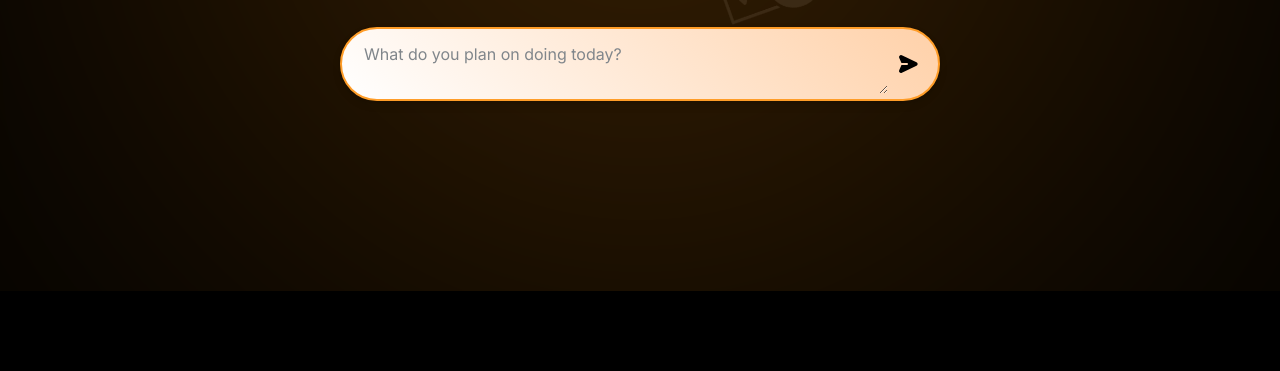
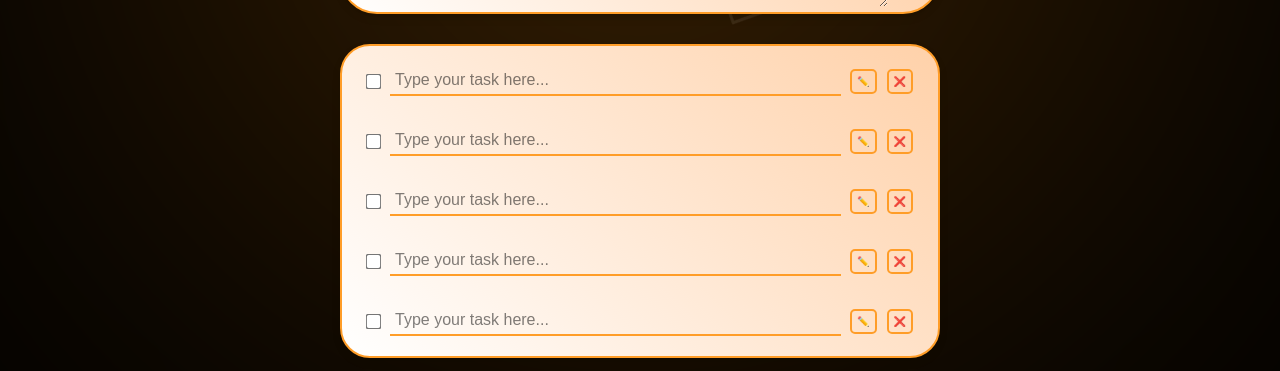
Before and after one commit to jaimzh/taskgpt_frontend, a plain HTML site: page index.html in a window 1280 px wide. Shown: the part 509-880 px from the top of the page. Before the commit the page ends 800 px from the top, so only its background shows below. Drawn offline with Linux system fonts and the light colour scheme.

Commit message:
todolist card added

```diff
--- a/index.html
+++ b/index.html
@@ -41,7 +41,67 @@
 
                 </div>
             </div>
-        </div>  </div>
+
+
+        </div>
+
+
+        <div class="task-card">
+            <div class = to-do>
+                <input type="checkbox" class="task-checkbox">
+            <input type="text" class="task-input" placeholder="Type your task here...">
+            <div class="task-buttons">
+                <button class="edit-button">✏️</button>
+              <button class="delete-button">❌</button>
+            </div>
+            </div>
+
+            <div class = to-do>
+                <input type="checkbox" class="task-checkbox">
+            <input type="text" class="task-input" placeholder="Type your task here...">
+            <div class="task-buttons">
+                <button class="edit-button">✏️</button>
+                <button class="delete-button">❌</button>
+            </div>
+            </div>
+
+            <div class = to-do>
+                <input type="checkbox" class="task-checkbox">
+            <input type="text" class="task-input" placeholder="Type your task here...">
+            <div class="task-buttons">
+                <button class="edit-button">✏️</button>
+              <button class="delete-button">❌</button>
+            </div>
+            </div>
+
+            <div class = to-do>
+                <input type="checkbox" class="task-checkbox">
+            <input type="text" class="task-input" placeholder="Type your task here...">
+            <div class="task-buttons">
+                <button class="edit-button">✏️</button>
+                <button class="delete-button">❌</button>
+            </div>
+            </div>
+
+            <div class = to-do>
+                <input type="checkbox" class="task-checkbox">
+            <input type="text" class="task-input" placeholder="Type your task here...">
+            <div class="task-buttons">
+              <button class="edit-button">✏️</button>
+              <button class="delete-button">❌</button>
+            </div>
+            </div>
+
+
+          </div>
+
+
+
+
+    </div>
+
+
+
 
         <script src="script.js"></script>
 </body>
--- a/style.css
+++ b/style.css
@@ -18,29 +18,36 @@
 body {
   background-color: var(--greyblack);
   color: var(--text); /* Set text color to white for better contrast */
+  justify-content: center; /* Center horizontally */
+  align-items: center; /* Center vertically */
+  text-align: center; /* Center-align text */
+  min-height: 100vh; /* Full viewport height */
+  margin: 0;
+  position: relative;
+  height: 100vh;
+  font-family: 'Inter', Arial;
 
-  position: relative;
-  overflow: hidden;
-  font-family: 'Inter', Arial;
 }
 .logo-container{
-  transform: scale(0.6);
-  position: absolute;
+  transform: scale(0.7);
+  position: relative;
+  right: 70px;
+  padding: 0 1.5rem;
 
 }
 .logo{
   display: flex;
   flex-direction: row;
-  height: 50px;
+  height: 80px;
   justify-content: left;
   text-align: center;
   padding: 20px;
-  box-sizing: content-box;
+
 
 }
 
 .logo p {
-  font-size: 30px;
+  font-size: 25px;
   text-align: center;
   margin: 0.5rem 0;
   font-style: italic;
@@ -131,9 +138,10 @@ body {
 
 .another-container {
   display: flex;
+  flex-direction: column;
   justify-content: center;
   align-items: center;
-  height: 100vh;
+  min-height: 100vh;
 }
 
 .container {
@@ -254,8 +262,124 @@ svg:hover {
   fill: var(--orange); /* Darker color on hover */
 }
 
+.task-card {
+  display: flex;
+  flex-direction: column;
+  align-items: center;
+  background: linear-gradient(45deg, #ffffff, #ffd1a9); /* Matches your gradient theme */
+  border: 2px solid var(--orange);
+  border-radius: 30px;
+  padding: 10px 15px;
+  margin: 10px 0;
+  box-shadow: 0 4px 8px rgba(0, 0, 0, 0.1);
+  gap: 10px;
+  transition: box-shadow 0.3s ease;
+  width: 100%;
+  max-width: 600px;
+  z-index: 5;
+}
+
+.task-card:hover {
+  box-shadow: 0 5px 20px rgba(255, 140, 0, 0.937);
+}
+
+
+
+.to-do{
+  padding: 10px;
+  display: flex;
+  flex-direction: row;
+  justify-content: center;
+  align-items: center;
+  width: 100%;
+}
+.task-checkbox {
+  margin-right: 10px;
+
+  transform: scale(1.2); /* Slightly larger checkbox */
+}
+
+.task-input {
+  flex: 1; /* Take available space */
+  border: none;
+  border-bottom: 2px solid var(--orange);
+  font-size: 16px;
+  padding: 5px;
+  color: var(--greyblack);
+  background: transparent;
+  outline: none;
+
+}
+
+.task-input::placeholder {
+  color: rgba(0, 0, 0, 0.5);
+}
+
+.task-buttons {
+  display: flex;
+  gap: 10px;
+  margin-left: 9px;
+}
+
+.edit-button, .delete-button {
+  background-color: transparent;
+
+  border: 2px solid var(--orange);
+  border-radius: 5px;
+  padding: 5px;
+  cursor: pointer;
+  font-size: 10px;
+  transition: background-color 0.3s, color 0.3s;
+}
+
+.edit-button:hover, .delete-button:hover {
+  background-color: var(--orange);
+  color: var(--text);
+}
+
+
+
+
+
+
+
+
+
+
+
+
+
+
+
+
+
+
+
+
 /* Responsive adjustments */
 @media (max-width: 768px) {
+
+
+  .logo-container{
+    transform: scale(0.4);
+    position: relative;
+    right: 70px;
+
+  }
+
+.task-card {
+  max-width: 80%;
+}
+
+.to-do{
+  max-width: 100%;
+
+}
+
+.task-input{
+
+  font-size:  12px;;
+}
   .heading {
     font-size: 48px;
     line-height: 1.2;
@@ -292,6 +416,8 @@ svg:hover {
 
 @media (max-width: 480px) {
 
+
+
   .powered{
     font-size: 7px;
   }
@@ -322,8 +448,8 @@ svg:hover {
   }
 
   .glow {
-    width: 200px;
-    height: 200px;
+    width: 100px;
+    height: 150px;
     filter: blur(50px);
   }
 }
```
